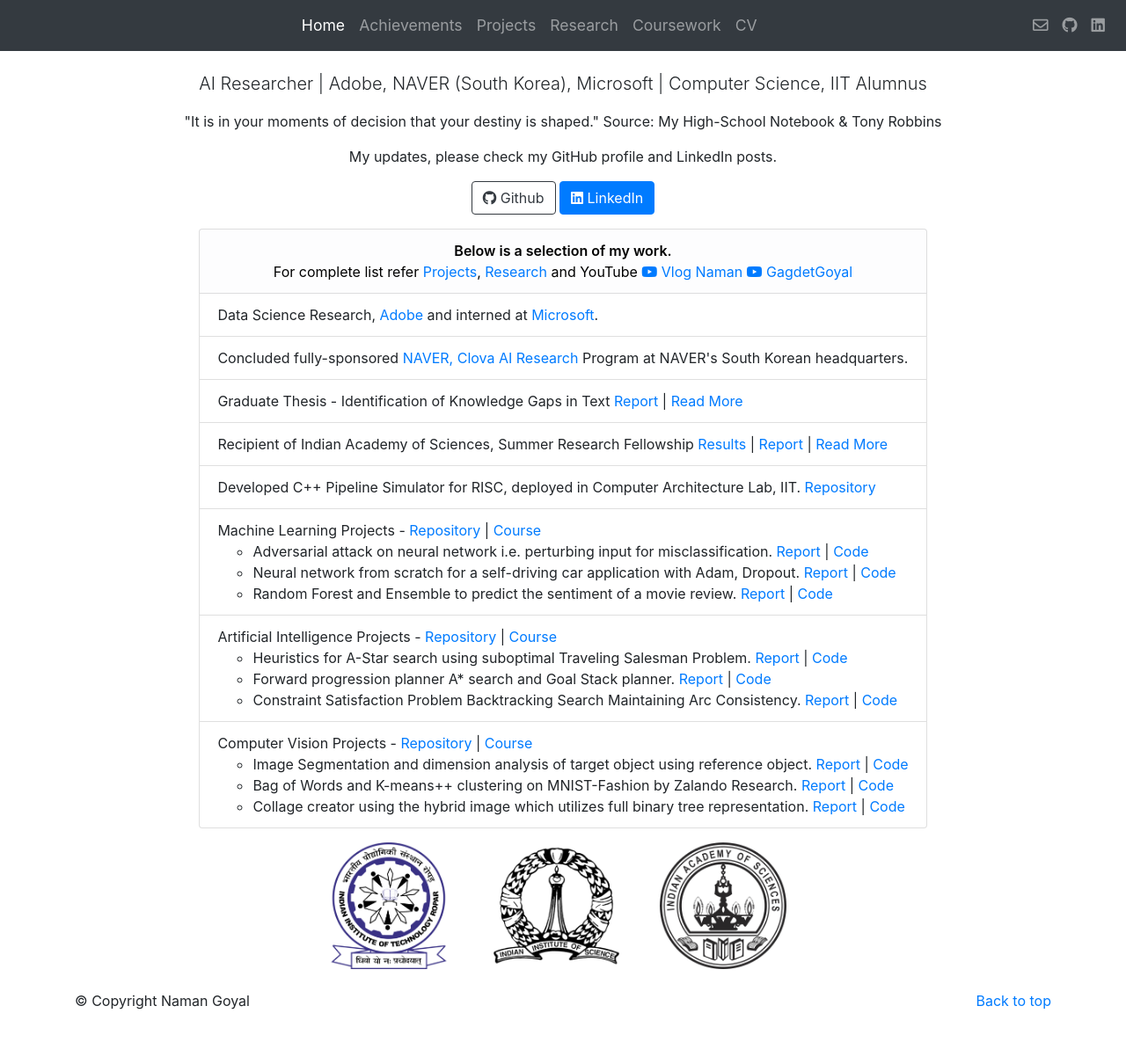
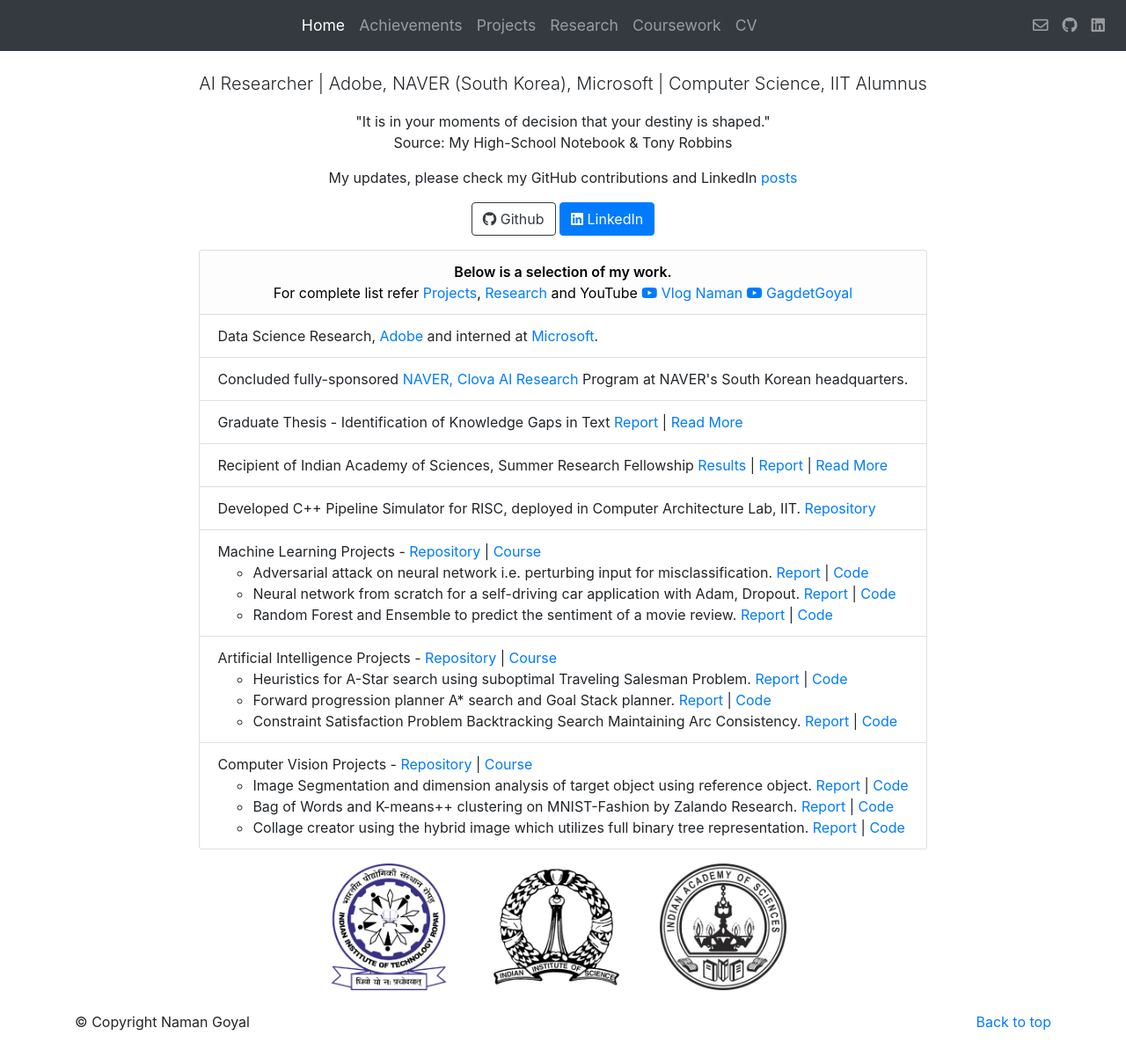
Before and after one commit to thenamangoyal/thenamangoyal.github.io, a Jekyll site: the page built from index.html, in a window 1280 px wide and 1202 px high. Shown: the whole window at 88% size. Built offline with Jekyll 4.4.1, drawn with Linux system fonts in a browser that asks for light colours; nearby versions of some CDN libraries.

Commit message:
source second line

```diff
--- a/index.html
+++ b/index.html
@@ -10,16 +10,16 @@ layout: bootstrap
         <p class="text-center lead">
             AI Researcher | Adobe, NAVER (South Korea), Microsoft | Computer Science, IIT Alumnus
         </p>
-        <p class="text-center">"It is in your moments of decision that your destiny is shaped." Source: My High-School Notebook &amp; Tony Robbins</p>
+        <p class="text-center">"It is in your moments of decision that your destiny is shaped."<br>Source: My High-School Notebook &amp; Tony Robbins</p>
 
         <p class="text-center">
-                My updates, please check my GitHub profile and LinkedIn posts.<a
-                href="https://www.linkedin.com/in/goyal-naman/detail/recent-activity/shares/" title="LinkedIn Posts" target="_blank"></a>
+                My updates, please check my GitHub contributions and LinkedIn <a
+                href="https://www.linkedin.com/in/goyal-naman/detail/recent-activity/shares/" title="LinkedIn Posts" target="_blank">posts</a>
             </p>
         <p class="text-center">
             <a target="_blank" href="https://github.com/thenamangoyal" class="btn btn-outline-dark"><i
                     class="fab fa-github"></i> Github</a>
-            <a target="_blank" href="https://www.linkedin.com/in/goyal-naman/detail/recent-activity/shares/" class="btn btn-primary"><i
+            <a target="_blank" href="https://www.linkedin.com/in/goyal-naman/" class="btn btn-primary"><i
                     class="fab fa-linkedin"></i> LinkedIn</a>
             <!-- <a target="_blank" href="https://bit.ly/namangoyal" class="btn btn-outline-dark"><i class="fas fa-file"></i> -->
             <!-- Curriculum Vitae</a> -->
```
